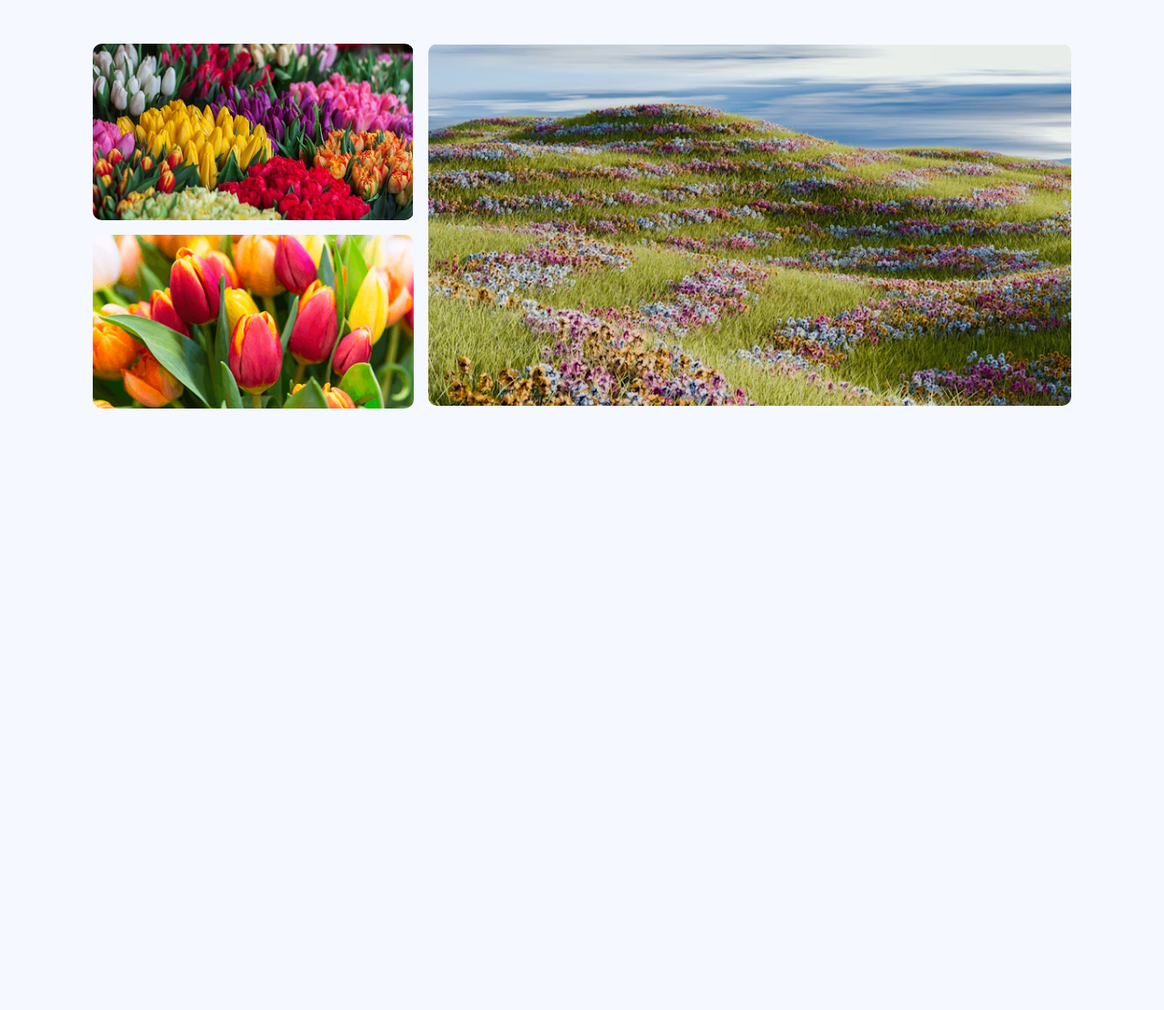
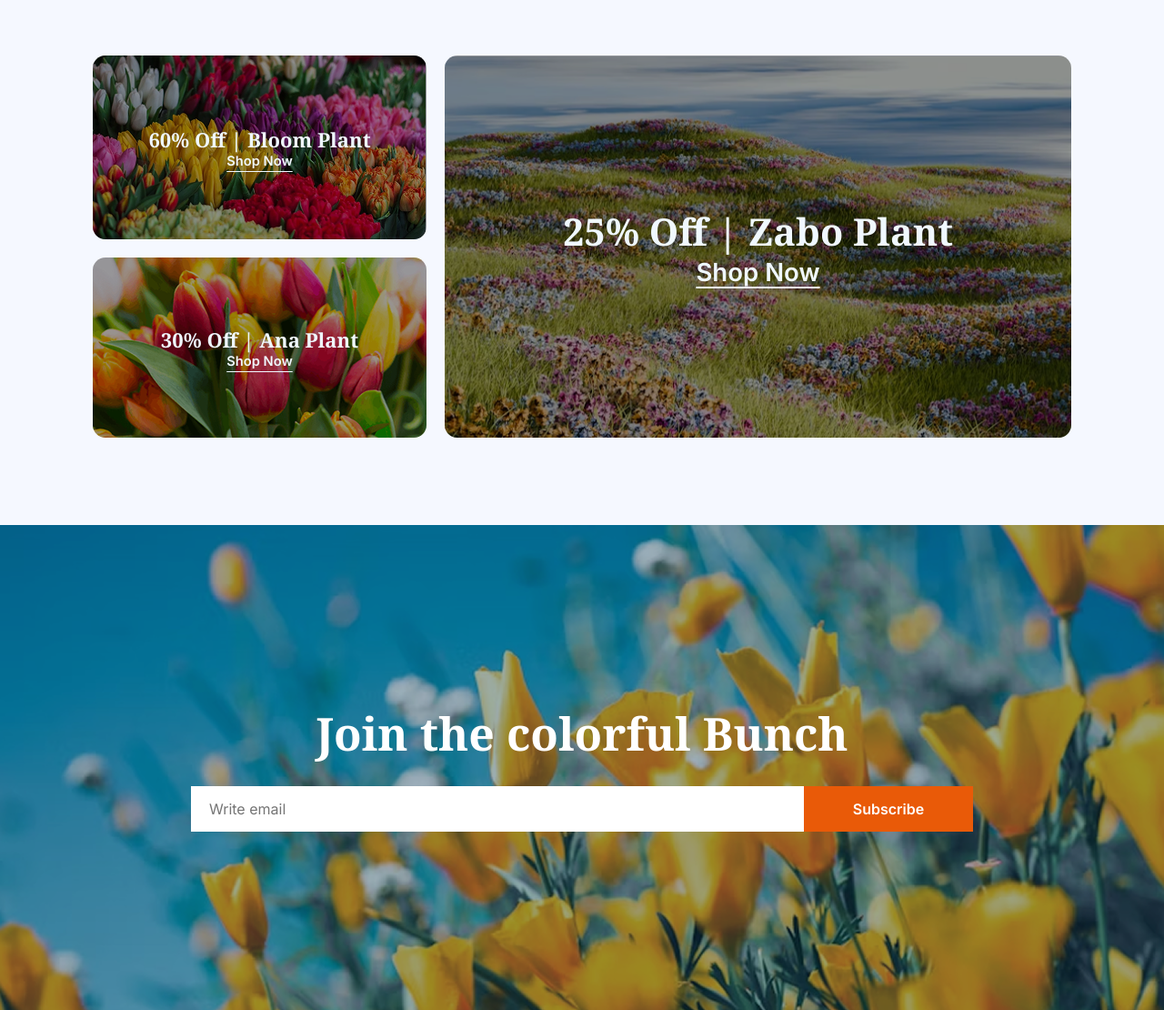
Before and after one commit to tanjimul755/PH-Assignment-2, a plain HTML site: page index.html in a window 1280 px wide. Shown: the part 2760-3870 px from the top of the page at 91% size. Before the commit the page ends 3369 px from the top, so only its background shows below. Drawn offline with Linux system fonts and the light colour scheme.

Commit message:
Complete the the join Section

```diff
--- a/index.html
+++ b/index.html
@@ -223,24 +223,81 @@
             </div>
 
             <div class="gallery">
-                <div>
-                    <img src="./assets/deal-bloom.png" alt="">
+
+                <div class="col-1">
+
+                    <div class="row-1">
+
+                        <img src="./assets/deal-bloom.png" alt="">
+
+                        <div class="overlay">
+                            <h4>60% Off | Bloom Plant</h4>
+                            <h2>Shop Now</h2>
+                        </div>
+
+                    </div>
+
+                    <div class="row-2">
+
+                        <img src="./assets/deal-ana.png" alt="">
+
+                        <div class="overlay">
+                            <h4>30% Off | Ana Plant</h4>
+                            <h2>Shop Now</h2>
+                        </div>
+
+                    </div>
+
                 </div>
-                <div>
-                    <img src="./assets/deal-ana.png" alt="">
-                </div>
-                <div>
-                    <img src="./assets/deal-zabo.png" alt="">
+
+
+                <div class="col-2">
+
+                    <div class="row-3">
+
+                        <img src="./assets/deal-zabo.png" alt="">
+
+                        <a href="">
+                            <div class="overlay">
+                                <h4>25% Off | Zabo Plant</h4>
+                                <h2>Shop Now</h2>
+                            </div>
+
+                        </a>
+
+
+                    </div>
+
                 </div>
 
             </div>
         </section>
 
+        <!-- Join Section -->
+
+        <section class="join-section">
+
+            <div class="form-container">
+
+                <h2>Join the colorful Bunch</h2>
+
+                <form action="">
+
+                    <div class="input-group">
+
+                        <input class="email-input" placeholder="Write email" type="email">
+
+                        <a class="sub-btn" href="">Subscribe</a>
+                    </div>
+
+
+                </form>
+
+            </div>
+
+        </section>
+
     </main>
-
-    <!-- <footer>
-        <p>&copy; 2024 PH Assignment. All rights reserved.</p>
-    </footer> -->
 
 
     <script>
--- a/queries.css
+++ b/queries.css
@@ -24,15 +24,23 @@
     max-width: 500px;
   }
 
+
   .gallery {
-    grid-template-columns: repeat(1, 1fr);
-    grid-template-rows: auto;
+    flex-direction: column;
   }
 
-  .gallery div {
-    grid-column: auto !important;
-    grid-row: auto !important;
+  .col-1,
+  .col-2 {
+    flex: 1 1 100%;
   }
+
+  .row-1,
+  .row-2,
+  .row-3 {
+    flex: unset;
+    height: auto;
+  }
+
 }
 
 @media screen and (max-width: 768px) {
@@ -83,14 +91,6 @@
     max-width: 90%;
   }
 
-   .gallery {
-    grid-template-columns: 1fr;
-  }
-
-  .gallery div {
-    grid-column: auto;
-    grid-row: auto;
-  }
 }
 
 @media screen and (max-width: 576px) {
@@ -132,12 +132,4 @@
     height: auto;
   }
 
-    .gallery {
-    grid-template-columns: 1fr;
-  }
-
-  .gallery div {
-    grid-column: auto;
-    grid-row: auto;
-  }
 }
--- a/style.css
+++ b/style.css
@@ -230,32 +230,135 @@ body {
 }
 
 .gallery {
-     display: grid;
-     grid-template-columns: 1fr 2fr;
-    grid-template-rows: auto auto;
-    gap: 1rem;
-    padding: 4rem 2rem;
+  display: flex;
+  justify-content: center;
+  align-items: stretch;
+  gap: clamp(20px , 1vw, 25px);
+  padding: clamp(50px, 6vw, 120px) 2rem 0 2rem;
+  flex-wrap: nowrap;
 }
 
-.gallery div:nth-child(1) {
-     grid-column: 1;
-    grid-row: 1;
+.col-1 {
+  display: flex;
+  flex-direction: column;
+  gap: clamp(20px , 1vw, 25px);
 }
 
-.gallery div:nth-child(2) {
-    grid-column: 1;
-    grid-row: 2;
+.col-2 {
+  flex: 1;
+  display: flex;
+  flex-direction: column;
 }
 
-.gallery div:nth-child(3) {
-     grid-column: 2;
-    grid-row: 1 / span 2;
+.row-1,
+.row-2,
+.row-3 {
+  flex: 1;
+  position: relative;
 }
 
-.gallery img {
+.row-1 img,
+.row-2 img,
+.row-3 img {
+  border-radius: 14px;
+  width: 100%;
+  height: 100%;
+  object-fit: cover;
+  display: block;
+}
+
+.overlay{
+  position: absolute;
+  top: 0;
+  background-color: rgba(0, 0, 0, 0.4);
+  opacity: 1;
+  width: 100%;
+  height: 100%;
+  border-radius: 14px;
+  transition: all .5s;
+  text-align: center;
+  display: flex;
+  flex-direction: column;
+  justify-content: center;
+  align-items: center;
+  container-type: inline-size;
+}
+
+.overlay h4 {
+    font-size: 6cqw;
+    color: aliceblue;
+    font-weight: 700;
+    margin: 0;
+}
+.overlay h2 {
+    font-family: 'Inter', serif, sans-serif;
+    font-size: 4cqw;
+    color: aliceblue;
+    font-weight: 600;
+    text-decoration: underline;
+    text-underline-offset: 6px;
+}
+
+.row-1:hover .overlay,
+.row-2:hover .overlay,
+.row-3:hover .overlay {
+  opacity: 1;
+}
+
+/* Styling for the Join Section */
+
+.join-section {
+    height: 533px;
     width: 100%;
-    height: auto;
-    display: block;
-    object-fit: cover;
-    border-radius: 10px;
+    background-image: url('./assets/news-letter-bg.png');
+    background-repeat: no-repeat;
+    background-size: cover;
+    background-position: center;
+    display: flex;
+    justify-content: center;
+    align-items: center;
 }
+
+.form-container {
+    text-align: center;
+    width: 100%;
+    max-width: 900px;
+    padding: 0 20px;
+}
+
+.form-container h2 {
+    color: white;
+    font-size: clamp(26px, 5vw, 50px);
+    font-weight: 700;
+    margin-bottom: 1.5rem;
+}
+.input-group {
+    display: flex;
+    margin: 0 auto;
+    overflow: hidden;
+    height: 50px;
+}
+.email-input {
+    font-family: 'Inter', sans-serif;
+    flex: 1;
+    padding: 0 20px;
+    border: none;
+    font-size: 1rem;
+    height: 100%;
+}
+
+.sub-btn {
+    font-family: 'Inter', sans-serif;
+    color: white;
+    font-size: 1rem;
+    font-weight: 600;
+    padding: 0 clamp(10px, 2vw, 50px);
+    background-color: rgba(233, 90, 8, 1);
+    text-align: center;
+    display: flex;
+    align-items: center;
+    justify-content: center;
+    height: 100%;
+    text-decoration: none;
+    width: 186px;
+}
```
